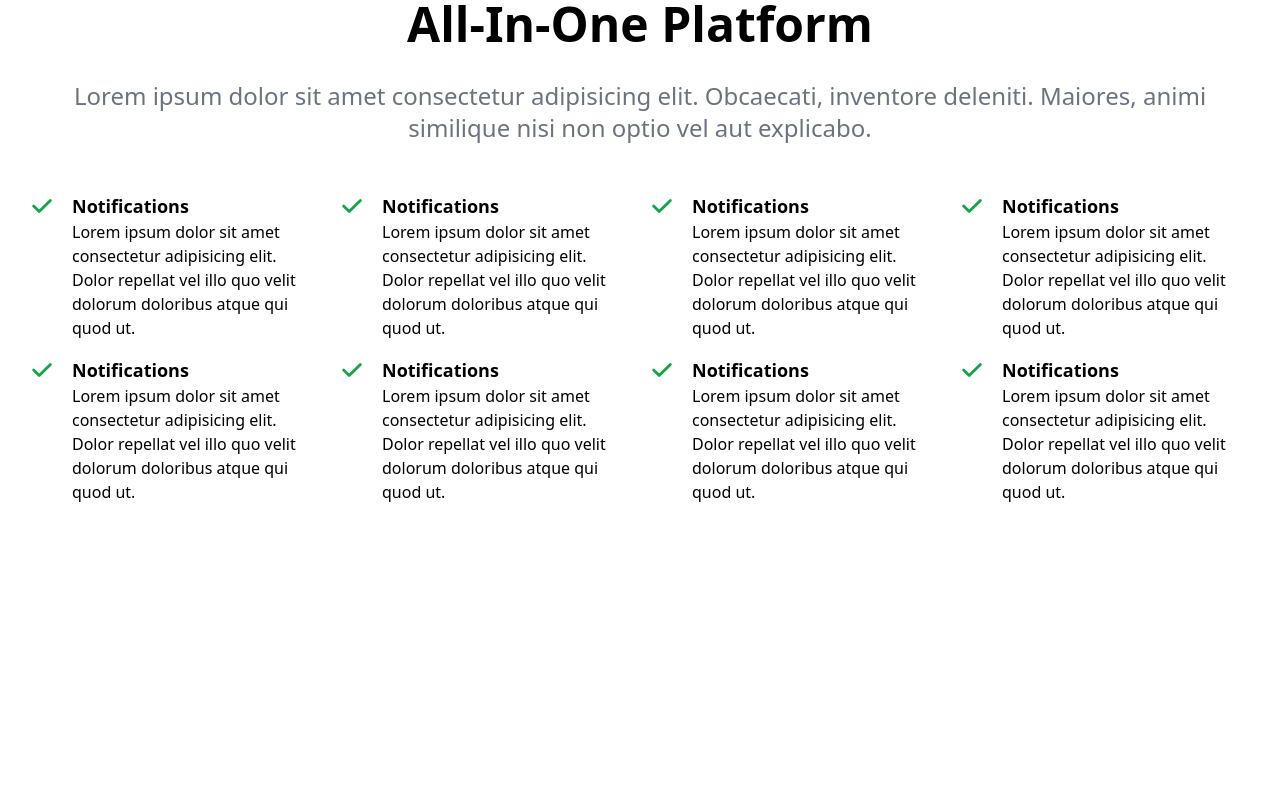
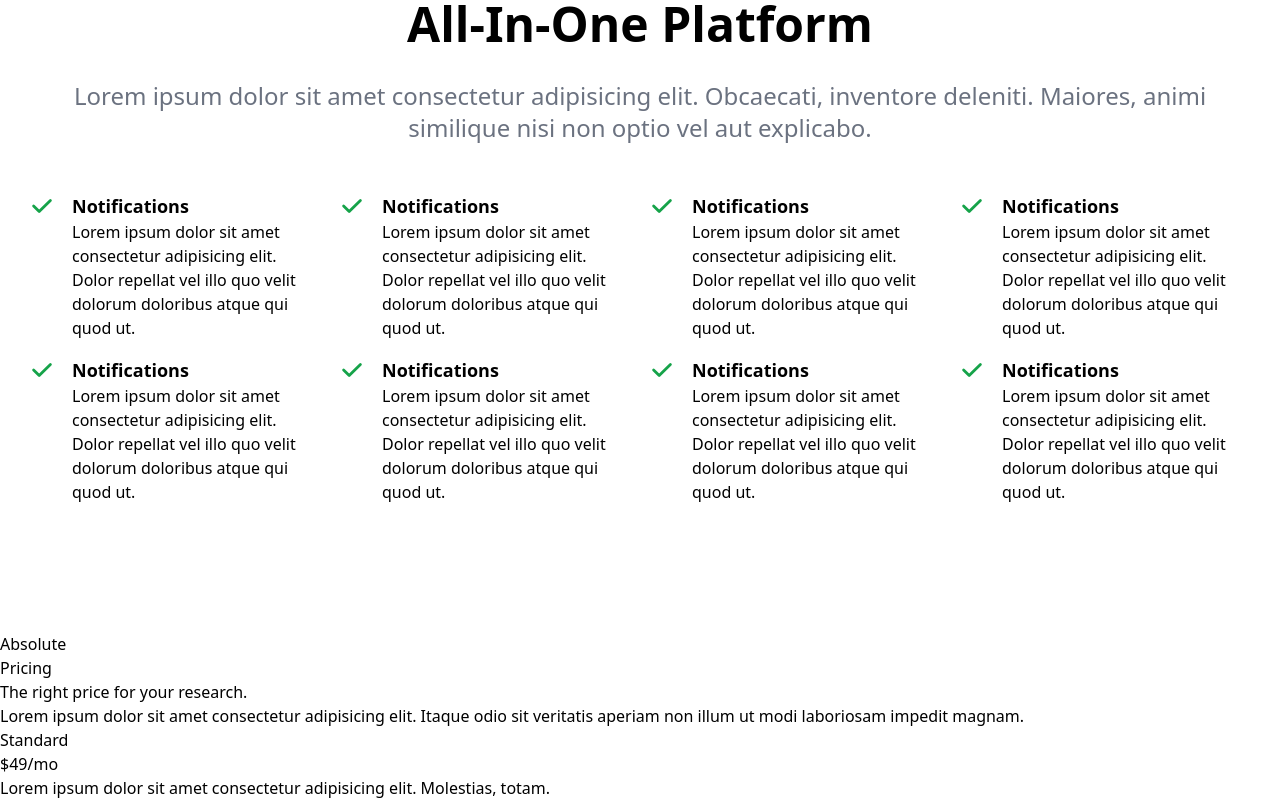
Before and after one commit to CMT94/cloud-business-app, a React (Create React App) app: page / in a window 1280 px wide. Shown: the part 2266-3066 px from the top of the page. Before the commit the page ends 2898 px from the top, so only its background shows below. Built offline with nearby package versions, Linux system fonts and the light colour scheme.

Commit message:
adjust width on Contact us > Support

```diff
--- a/src/App.js
+++ b/src/App.js
@@ -5,6 +5,7 @@ import Hero from "./components/Hero";
 import About from "./components/About";
 import Support from "./components/Support";
 import AllInOne from "./components/AllInOne";
+import Pricing from "./components/Pricing";
 
 const App = () => {
   return (
@@ -14,6 +15,7 @@ const App = () => {
       <About />
       <Support />
       <AllInOne />
+      <Pricing />
     </React.Fragment>
   );
 };
--- a/src/components/Navbar.jsx
+++ b/src/components/Navbar.jsx
@@ -53,7 +53,10 @@ const Navbar = () => {
         }
       >
         {navLinks.map((navLink, navLinkIndex) => (
-          <li key={navLinkIndex} className="border-b-2 border-zinc-300 w-full">
+          <li
+            key={navLinkIndex}
+            className="border-b-2 border-zinc-300 w-full cursor-pointer hover:text-indigo-700 hover:transition duration-300 ease-in-out"
+          >
             {navLink}
           </li>
         ))}
--- /dev/null
+++ b/src/components/Pricing.jsx
@@ -0,0 +1,39 @@
+import React from "react";
+
+import { CheckIcon } from "@heroicons/react/solid";
+
+const Pricing = () => {
+  return (
+    <div>
+      <div>Absolute</div>
+
+      <div>
+        <div>
+          <h2>Pricing</h2>
+          <h3>The right price for your research.</h3>
+          <p>
+            Lorem ipsum dolor sit amet consectetur adipisicing elit. Itaque odio
+            sit veritatis aperiam non illum ut modi laboriosam impedit magnam.
+          </p>
+        </div>
+
+        <div>
+          <div>
+            <span>Standard</span>
+            <div>
+              <p>
+                $49<span>/mo</span>
+              </p>
+            </div>
+            <p>
+              Lorem ipsum dolor sit amet consectetur adipisicing elit.
+              Molestias, totam.
+            </p>
+          </div>
+        </div>
+      </div>
+    </div>
+  );
+};
+
+export default Pricing;
--- a/src/components/Support.jsx
+++ b/src/components/Support.jsx
@@ -42,7 +42,7 @@ const Support = () => {
               </p>
             </div>
             <div className="bg-slate-100 pl-8 py-4">
-              <p className="flex items-center text-indigo-600 cursor-pointer hover:translate-x-2 duration-300 ease-in-out">
+              <p className="flex items-center text-indigo-600 cursor-pointer w-1/3 hover:translate-x-2 duration-300 ease-in-out ">
                 Contact us <ArrowSmRightIcon className="w-5 ml-2" />
               </p>
             </div>
@@ -58,7 +58,7 @@ const Support = () => {
               </p>
             </div>
             <div className="bg-slate-100 pl-8 py-4">
-              <p className="flex items-center text-indigo-600 cursor-pointer hover:translate-x-2 duration-300 ease-in-out">
+              <p className="flex items-center text-indigo-600 cursor-pointer w-1/3 hover:translate-x-2 duration-300 ease-in-out">
                 Contact us <ArrowSmRightIcon className="w-5 ml-2" />
               </p>
             </div>
@@ -74,7 +74,7 @@ const Support = () => {
               </p>
             </div>
             <div className="bg-slate-100 pl-8 py-4">
-              <p className="flex items-center text-indigo-600 cursor-pointer hover:translate-x-2 duration-300 ease-in-out">
+              <p className="flex items-center text-indigo-600 cursor-pointer w-1/3 hover:translate-x-2 duration-300 ease-in-out">
                 Contact us <ArrowSmRightIcon className="w-5 ml-2" />
               </p>
             </div>
```
